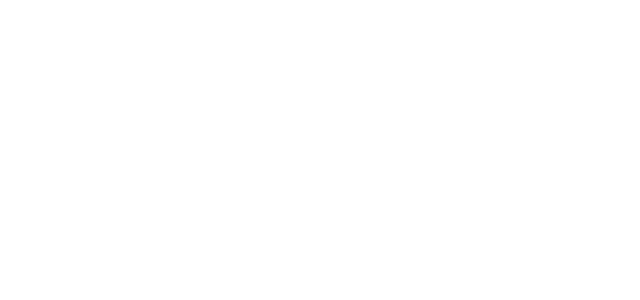
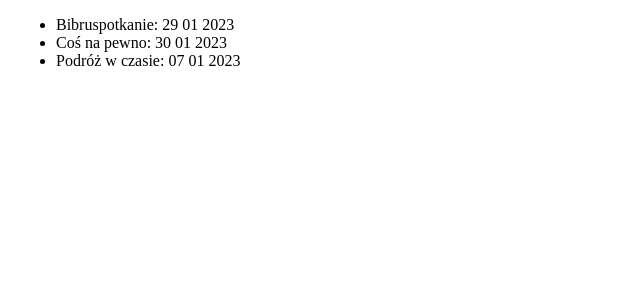
Before and after one commit to Adimac93/bimetable, a Nuxt app in the folder frontend/: page /upcoming in a window 1280 px wide. Before the commit this address had no page. Shown: the top 300 px of the page, without its empty margins (0-640 px from the left). Built offline with nearby package versions, Linux system fonts and the light colour scheme.

Commit message:
🚧 Upcoming events list

```diff
--- /dev/null
+++ b/frontend/pages/upcoming.vue
@@ -0,0 +1,22 @@
+<template>
+    <div>
+        <ul>
+            <li v-for="event in events">{{ event.name }}: {{ event.day.format('DD MM YYYY') }}</li>
+        </ul>
+    </div>
+</template>
+
+<script setup lang="ts">
+import dayjs from '@/utils/dayjs';
+import { CalendarEvent } from '~~/utils/CalendarEvent';
+
+const events = [
+    new CalendarEvent(
+        'Bibruspotkanie',
+        dayjs(1675004400000), // 2023-01-29 15:00:00
+        dayjs(1675008000000) // 2023-01-29 16:00:00
+    ),
+    new CalendarEvent('Coś na pewno', dayjs(1675072800000), dayjs(1675101600000)),
+    new CalendarEvent('Podróż w czasie', dayjs(1673082000000), dayjs(1673082000001)),
+];
+</script>
```
